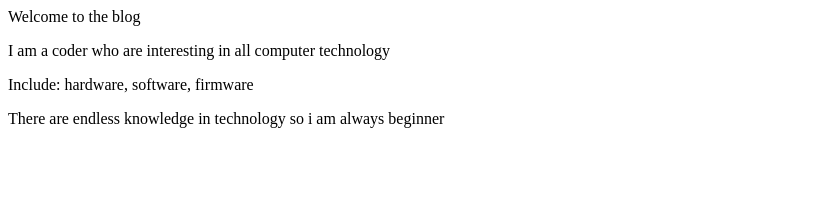
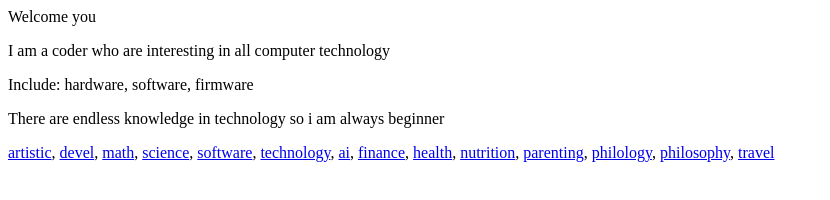
Before and after one commit to CoderKerwin/CoderKerwin.github.io, a plain HTML site: page index.html in a window 1280 px wide. Shown: the whole page, without its empty margins (0-830 px from the left). Drawn offline with Linux system fonts and the light colour scheme.

Commit message:
Update index

```diff
--- a/index.html
+++ b/index.html
@@ -1,9 +1,10 @@
 <html>
 	<title>coderkerwin - a follower of technology</title>
 	<body>
-		<p>Welcome to the blog</p>
+		<p>Welcome you</p>
 		<p>I am a coder who are interesting in all computer technology</p>
 		<p>Include: hardware, software, firmware</p>
 		<p>There are endless knowledge in technology so i am always beginner</p>
+		<p><a href="en/artistic/artistic">artistic</a>, <a href="en/devel/devel">devel</a>, <a href="zh/math/math">math</a>, <a href="en/science/science">science</a>, <a href="en/software/software">software</a>, <a href="en/tech/tech">technology</a>, <a href="zh/ai/ai">ai</a>, <a href="zh/finance/finance">finance</a>, <a href="zh/health/health">health</a>, <a href="zh/nutrition/nutrition">nutrition</a>, <a href="zh/parenting/parenting">parenting</a>, <a href="zh/philology/philology">philology</a>, <a href="zh/philosophy/philosophy">philosophy</a>, <a href="zh/travel/travel">travel</a></p>
 	</body>
 </html>
```
